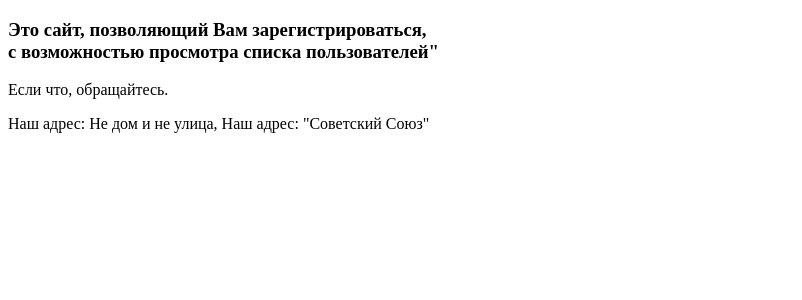
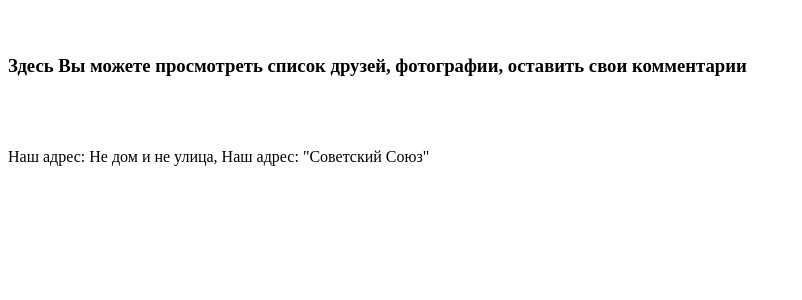
Before and after one commit to VladVasili4/Module-20, a Django app: page / in a window 1280 px wide. Shown: the part 224-524 px from the top of the page, without its empty margins (0-802 px from the left). Run offline with Django 5.2, Linux system fonts and the light colour scheme.

Commit message:
убрал мусор

```diff
--- a/Diplom2/templates/home.html
+++ b/Diplom2/templates/home.html
@@ -19,17 +19,15 @@
         <p><h3><a href="http://127.0.0.1:8000/photos" >Фотогалерея</a></h3></p>
     {% endblock %}
 </nav>
-
+<br>
 <main>
     {% block content %}
-        <h3 >Это сайт, позволяющий Вам зарегистрироваться, <br>
-            с возможностью просмотра списка пользователей"</h3>
+        <h3 >Здесь Вы можете просмотреть список друзей, фотографии, оставить свои комментарии</h3>
     {% endblock %}
 </main>
-
+<br><br>
 <footer>
         {% block basement %}
-        <p>Если что, обращайтесь.</p>
         <p>Наш адрес: Не дом и не улица, Наш адрес: "Советский Союз"</p>
     {% endblock %}
 </footer>
```
